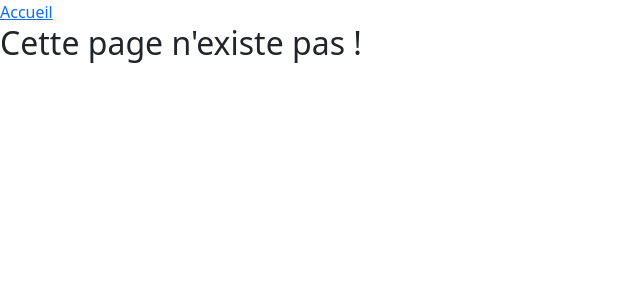
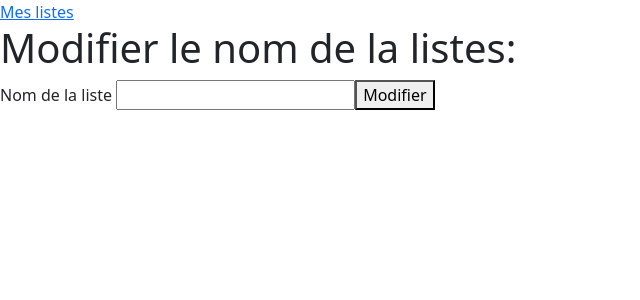
Before and after one commit to FlorentBouysse/TodoList_Symfo, a React (Vite) app in the folder frontend/: page /listes/modifier/1 in a window 1280 px wide. Shown: the top 300 px of the page, without its empty margins (0-640 px from the left). Built offline with nearby package versions, Linux system fonts and the light colour scheme.

Commit message:
update name list ok WIP

```diff
--- a/frontend/src/components/form/Input.jsx
+++ b/frontend/src/components/form/Input.jsx
@@ -1,10 +1,9 @@
 
 
-export default function Input({type, name, label, onChange, value}) {
+export default function Input({type, name, label, onChange, value, placeholder}) {
     return (
         <label htmlFor={name}>
-            {label}
-            <input type={type} onChange={onChange} value={value} required/>
+            {label} <input type={type} onChange={onChange} value={value} placeholder={placeholder} required/>
         </label>
 
     )
--- a/frontend/src/components/lists/Lists.jsx
+++ b/frontend/src/components/lists/Lists.jsx
@@ -1,6 +1,6 @@
 import axios from "axios";
 import { useEffect, useLayoutEffect, useState } from "react"
-import { Link, useLocation } from 'react-router-dom';
+import { Link, useLocation, useNavigate } from 'react-router-dom';
 
 
 export default function Lists() {
@@ -12,6 +12,7 @@ export default function Lists() {
         data: undefined
     });
 
+    const navigate = useNavigate();
     let content;
 
 // #####################################
@@ -77,9 +78,13 @@ export default function Lists() {
         fetchLists()
     }, [])
 
+    function saveNameList(name, id){
+        localStorage.setItem("updateList", name);
+        navigate(`/listes/modifier/${id}`);
+    }
 
-    console.log(userData.data);
-    console.log(userData.data?.length > 0);
+    // console.log(userData.data);
+    // console.log(userData.data?.length > 0);
     if(userData.loading) content = <div>Loading...</div>
     else if(userData.error) content = <div>Une erreur est survenue...</div>
     else if(userData.data?.todolistId.length > 0) {
@@ -91,7 +96,10 @@ export default function Lists() {
                         <Link to={`../listes/${list.id}`}>
                             { list.name }
                         </Link>
-                        <button onClick={handleDelete} value={list.id}><i id={list.id} className="fa-solid fa-trash"></i></button>
+                        <button onClick={handleDelete} ><i id={list.id} className="fa-solid fa-trash"></i></button>
+                        <button onClick={() => saveNameList(list.name, list.id)}>
+                            <i className="fa-solid fa-pen"></i>
+                        </button>
                     </li>
                 )) : "Vous n'avez aucune liste" }</ul>
             </div>
--- /dev/null
+++ b/frontend/src/components/lists/ListsUpdate.jsx
@@ -0,0 +1,53 @@
+import React, { useState } from 'react'
+import Input from '../form/Input';
+import Button from '../form/Button';
+import axios from 'axios';
+import { useNavigate, useParams } from 'react-router-dom';
+
+export default function ListsUpdate() {
+//##########################################
+// State
+    const [listName, setListName] = useState('');
+    const navigate = useNavigate();
+
+    const {id} = useParams();
+//##########################################
+// Behavior
+    function onChangeListName(event) {
+        setListName(event.target.value);
+    }
+
+    async function onSubmitCreate(event) {
+        if(event) event.preventDefault();
+        try{
+            const config = {
+                headers: {Authorization: `Bearer ${localStorage.token}`}
+            }
+            const listResponse = await axios.put(`http://127.0.0.1:8000/api/list/${id}/update`, {
+                name: listName
+            }, config);
+
+            navigate('/listes');
+            console.log(listResponse);
+        } catch (error) {
+            console.log('error: ', error);
+        }
+    }
+
+//##########################################
+// Display
+  return (
+    <div>
+        <h1>Modifier le nom de la listes: {localStorage.updateList}</h1>
+        <form method='POST' onSubmit={onSubmitCreate}>
+            <Input
+                type={'text'}
+                name={'name'}
+                label={'Nom de la liste'}
+                onChange={onChangeListName}
+                placeholder={localStorage.updateList} />
+            <Button title={"Modifier"} />
+        </form>
+    </div>
+  )
+}
--- a/frontend/src/routes/Route.jsx
+++ b/frontend/src/routes/Route.jsx
@@ -5,6 +5,7 @@ import Login from "../components/login/Login";
 import ListsCreate from "../components/lists/ListsCreate";
 import Tasks from "../components/tasks/Tasks";
 import TasksCreate from "../components/tasks/TasksCreate";
+import ListsUpdate from "../components/lists/ListsUpdate";
 
 
 const router = createBrowserRouter([
@@ -47,11 +48,22 @@ const router = createBrowserRouter([
     {
         path: '/listes/:listId',
         element: (
-        <div>
+            <div>
             <nav>
             <Link to="/listes">Mes listes</Link>
             </nav>
             <Tasks />
+        </div>
+        ),
+    },
+    {
+        path: '/listes/modifier/:id',
+        element: (
+            <div>
+            <nav>
+            <Link to="/listes">Mes listes</Link>
+            </nav>
+            <ListsUpdate />
         </div>
         ),
     },
```
